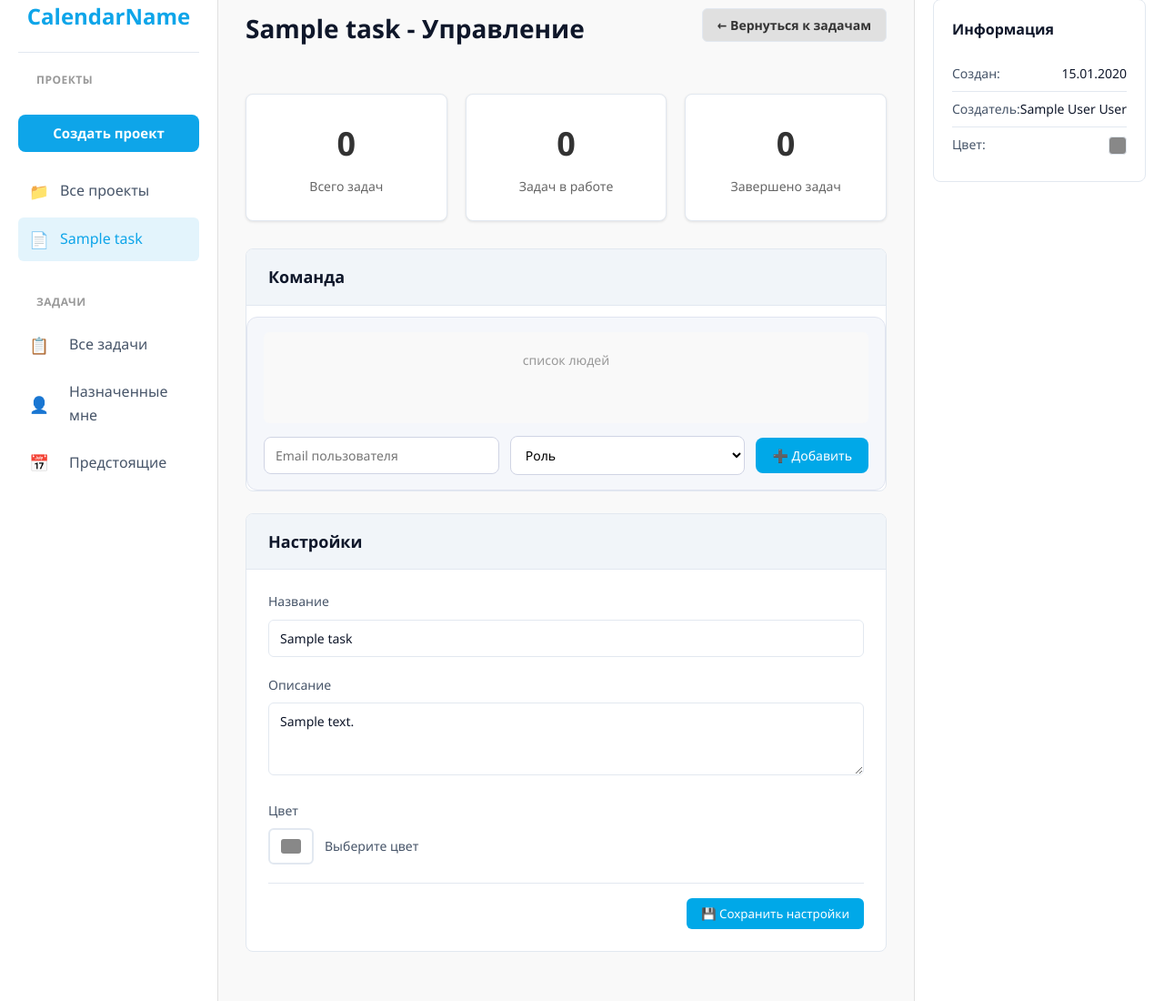
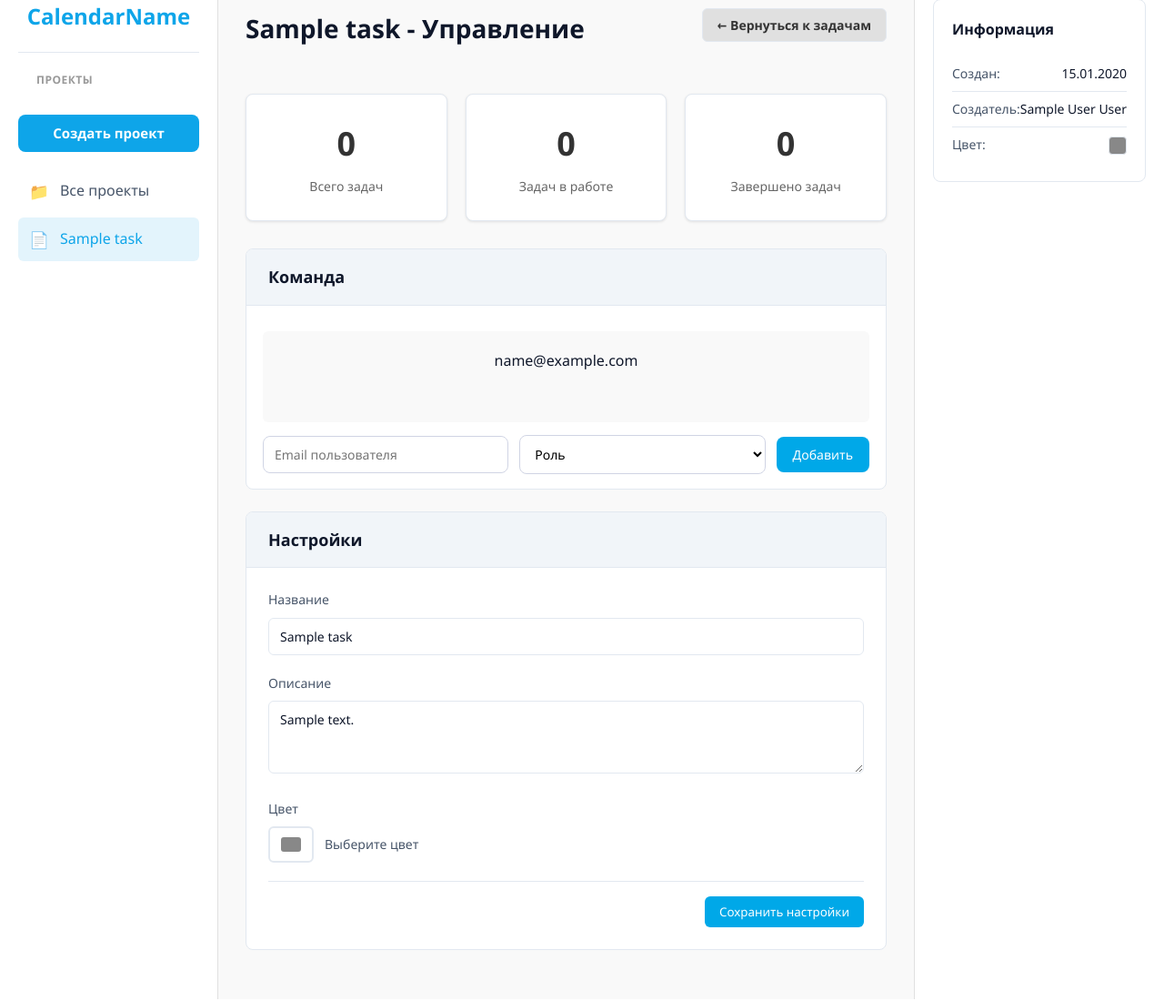
Before and after one commit to semended/CalendarProject, a Flask app: page /task_management/1 in a window 1280 px wide. Shown: the part 21-1121 px from the top of the page at 91% size. Run offline with Flask 3, Linux system fonts and the light colour scheme; a user stored in the database is signed in; tables that the repository leaves empty hold one stand-in row (values such as "Sample post"); some libraries are stand-ins or nearby versions.

Commit message:
правки фронта

```diff
--- a/server.py
+++ b/server.py
@@ -190,9 +190,11 @@ def user_page(user_id):
 	print('Зашёл в user_page. User_id ->', current_user.get_id())
 	# Получаем данные пользователя из базы
 	user = get_user_by_id(int(user_id))  # Преобразовать в int
+	tasks = get_tasks_by_creator(int(current_user.get_id()))
+
 	if user is None:
 		return render_template('not_found.html')
-	return render_template('profile.html', user=user)
+	return render_template('profile.html', user=user, tasks=tasks)
 
 
 @app.route('/user/settings', methods=['GET', 'POST'])
@@ -203,6 +205,7 @@ def settings_page():
 	# Получаем пользователя
 	user_id = int(current_user.get_id())
 	user = get_user_by_id(user_id)
+	tasks = get_tasks_by_creator(int(current_user.get_id()))
 
 	if user is None:
 		logout_user()
@@ -313,7 +316,7 @@ def settings_page():
 		return redirect(url_for('settings_page'))
 
 	# GET запрос - показываем страницу настроек
-	return render_template('settings.html', user=user)
+	return render_template('settings.html', user=user, tasks=tasks)
 
 
 @app.route('/task/<int:task_id>', methods=['GET', 'POST'])
@@ -359,9 +362,10 @@ def task_management_page(task_id):
 			logout_user()
 			return redirect(url_for('start_page'))
 
+		team = get_users_in_task(task_id)
 		tasks = get_tasks_by_creator(int(current_user.get_id()))
 		return render_template('task_management.html', active_page='current_task', user=user,
-													 tasks=tasks, task=task)
+													 tasks=tasks, task=task, team=team)
 	else:
 		if request.form.get('email') is not None:
 			# Если пришёл email (то бишь добавляем человека в команду):
--- a/static/css/style.css
+++ b/static/css/style.css
@@ -2544,8 +2544,6 @@ body {
     margin-top: 12px;
     padding: 16px 18px;
     border-radius: 12px;
-    background-color: #f5f7fb;
-    border: 1px solid #e0e4f0;
 }
 
 .team-list {
@@ -2968,7 +2966,7 @@ body {
     border-radius: 6px;
     padding: 15px;
     margin-bottom: 10px;
-    cursor: move;
+    cursor: pointer;
     transition: box-shadow 0.2s;
 }
 
@@ -3046,6 +3044,9 @@ body {
     background-color: #f9f9f9;
     border-radius: 6px;
     min-height: 100px;
+    display: flex;
+    flex-direction: column;
+    align-items: center;
 }
 
 .empty-state {
--- a/templates/sidebar.html
+++ b/templates/sidebar.html
@@ -32,22 +32,4 @@
             {% endfor %}
         </ul>
     </div>
-
-    <div class="nav-section">
-        <h3 class="nav-title">ЗАДАЧИ</h3>
-        <ul class="nav-list">
-            <li class="nav-item">
-                <span class="nav-icon">📋</span>
-                <span>Все задачи</span>
-            </li>
-            <li class="nav-item">
-                <span class="nav-icon">👤</span>
-                <span>Назначенные мне</span>
-            </li>
-            <li class="nav-item">
-                <span class="nav-icon">📅</span>
-                <span>Предстоящие</span>
-            </li>
-        </ul>
-    </div>
 </aside>
--- a/templates/task_management.html
+++ b/templates/task_management.html
@@ -36,22 +36,32 @@
             </div>
         </div>
 
-        <!-- Команда -->
         <section class="management-section">
             <h3>Команда</h3>
             <div class="team-management">
                 <div class="team-list" id="teamList">
-                    <p class="empty-state">список людей</p>
+                    {% if team %}
+                        {% for user in team %}
+                            <div class="team-member">
+                                {{ user.email }}
+                            </div>
+                        {% endfor %}
+                    {% else %}
+                        <p class="empty-state">список людей</p>
+                    {% endif %}
                 </div>
 
-                <!-- Красивая строка добавления -->
-                <form class="team-actions" id="addUserForm" method="POST">
-
+                <!-- ОТДЕЛЬНАЯ ФОРМА ДЛЯ ДОБАВЛЕНИЯ УЧАСТНИКА -->
+                <form class="team-actions"
+                      id="addUserForm"
+                      method="POST"
+                      action="{{ url_for('task_management_page', task_id=task.id) }}">
                     <input type="email"
                            id="userEmail"
                            name="email"
                            class="team-input"
-                           placeholder="Email пользователя">
+                           placeholder="Email пользователя"
+                           required>
 
                     <select id="userRole" name="role_id" class="team-select" required>
                         <option value="">Роль</option>
@@ -61,37 +71,50 @@
                     </select>
 
                     <button type="submit" class="btn-primary team-btn">
-                        ➕ Добавить
+                        Добавить
                     </button>
-                <form>
+                </form>
             </div>
         </section>
 
         <!-- Настройки проекта -->
         <section class="management-section">
             <h3>Настройки</h3>
-            <div class="task-settings">
+
+            <!-- ОТДЕЛЬНАЯ ФОРМА ДЛЯ НАСТРОЕК ТАСКИ -->
+            <form class="task-settings"
+                  id="taskSettingsForm"
+                  method="POST"
+                  action="{{ url_for('task_management_page', task_id=task.id) }}">
                 <div class="setting-group">
                     <label for="taskName">Название</label>
-                    <input type="text" id="taskName" value="{{ task.name }}">
+                    <input type="text"
+                           id="taskName"
+                           name="task_name"
+                           value="{{ task.name }}"
+                           required>
                 </div>
                 <div class="setting-group">
                     <label for="taskDescription">Описание</label>
-                    <textarea id="taskDescription">{{ task.description }}</textarea>
+                    <textarea id="taskDescription"
+                              name="task_description">{{ task.description }}</textarea>
                 </div>
                 <div class="setting-group">
                     <label for="taskColor">Цвет</label>
                     <div class="color-picker-wrapper">
-                        <input type="color" id="taskColor" value="{{ task.color }}">
+                        <input type="color"
+                               id="taskColor"
+                               name="task_color"
+                               value="{{ task.color }}">
                         <span class="color-label">Выберите цвет</span>
                     </div>
                 </div>
                 <div class="setting-actions">
-                    <button class="btn-primary" onclick="saveTaskSettings()">
-                        💾 Сохранить настройки
+                    <button type="submit" class="btn-primary">
+                        Сохранить настройки
                     </button>
                 </div>
-            </div>
+            </form>
         </section>
     </main>
 
@@ -121,7 +144,9 @@
     let tasks = { inProgress: [], completed: [] };
 
     document.addEventListener('DOMContentLoaded', function() {
-        loadTasks();
+        if (typeof loadTasks === 'function') {
+            loadTasks();
+        }
         updateStats();
     });
 
@@ -131,93 +156,6 @@
         document.getElementById('inProgressTasks').textContent = tasks.inProgress.length;
         document.getElementById('completedTasks').textContent = tasks.completed.length;
     }
-
-    // POST { email, role_id }
-    async function addUserByEmail(event) {
-        event.preventDefault();
-
-        const email = document.getElementById('userEmail').value.trim();
-        const roleId = document.getElementById('userRole').value;
-
-        if (!email || !roleId) {
-            alert('Укажите email и роль');
-            return;
-        }
-
-        const payload = {
-            email: email,
-            role_id: Number(roleId)
-        };
-
-        try {
-            const response = await fetch(`/api/task/${taskId}/members`, {
-                method: 'POST',
-                headers: { 'Content-Type': 'application/json' },
-                body: JSON.stringify(payload)
-            });
-
-            if (!response.ok) {
-                alert('Не удалось добавить пользователя');
-                return;
-            }
-
-            const data = await response.json();
-            console.log('Пользователь добавлен:', data);
-
-            const list = document.getElementById('teamList');
-            const roleText = document.getElementById('userRole').selectedOptions[0].text;
-            const item = document.createElement('div');
-            item.className = 'team-member';
-            item.textContent = `${email} — ${roleText}`;
-            if (list.querySelector('.empty-state')) {
-                list.innerHTML = '';
-            }
-            list.appendChild(item);
-
-            document.getElementById('addUserForm').reset();
-        } catch (e) {
-            console.error(e);
-            alert('Ошибка при добавлении пользователя');
-        }
-    }
-
-    // POST { project_name, project_description, project_color }
-    async function saveTaskSettings() {
-        const name = document.getElementById('taskName').value.trim();
-        const description = document.getElementById('taskDescription').value.trim();
-        const color = document.getElementById('taskColor').value;
-
-        if (!name) {
-            alert('Название не может быть пустым');
-            return;
-        }
-
-        const payload = {
-            project_name: name,
-            project_description: description,
-            project_color: color
-        };
-
-        try {
-            const response = await fetch(`/api/task/${taskId}/settings`, {
-                method: 'POST',
-                headers: { 'Content-Type': 'application/json' },
-                body: JSON.stringify(payload)
-            });
-
-            if (!response.ok) {
-                alert('Ошибка при сохранении настроек');
-                return;
-            }
-
-            const data = await response.json();
-            console.log('Настройки сохранены:', data);
-            alert('Настройки сохранены');
-        } catch (e) {
-            console.error(e);
-            alert('Ошибка при сохранении настроек');
-        }
-    }
 </script>
 </body>
 </html>
```
Also changed, not shown: templates/current_task.html (+13 -7 lines), templates/profile.html (+0 -9 lines).
